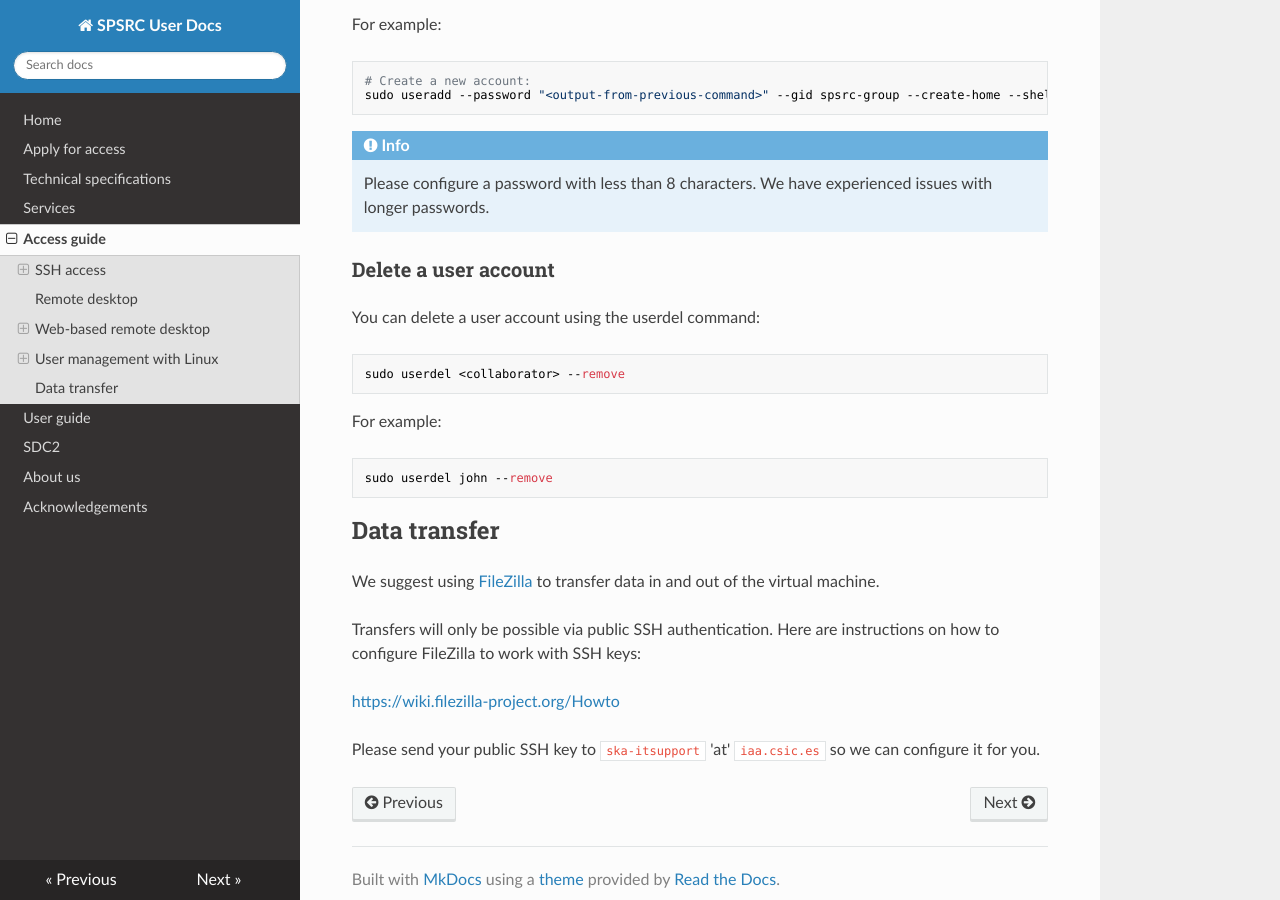
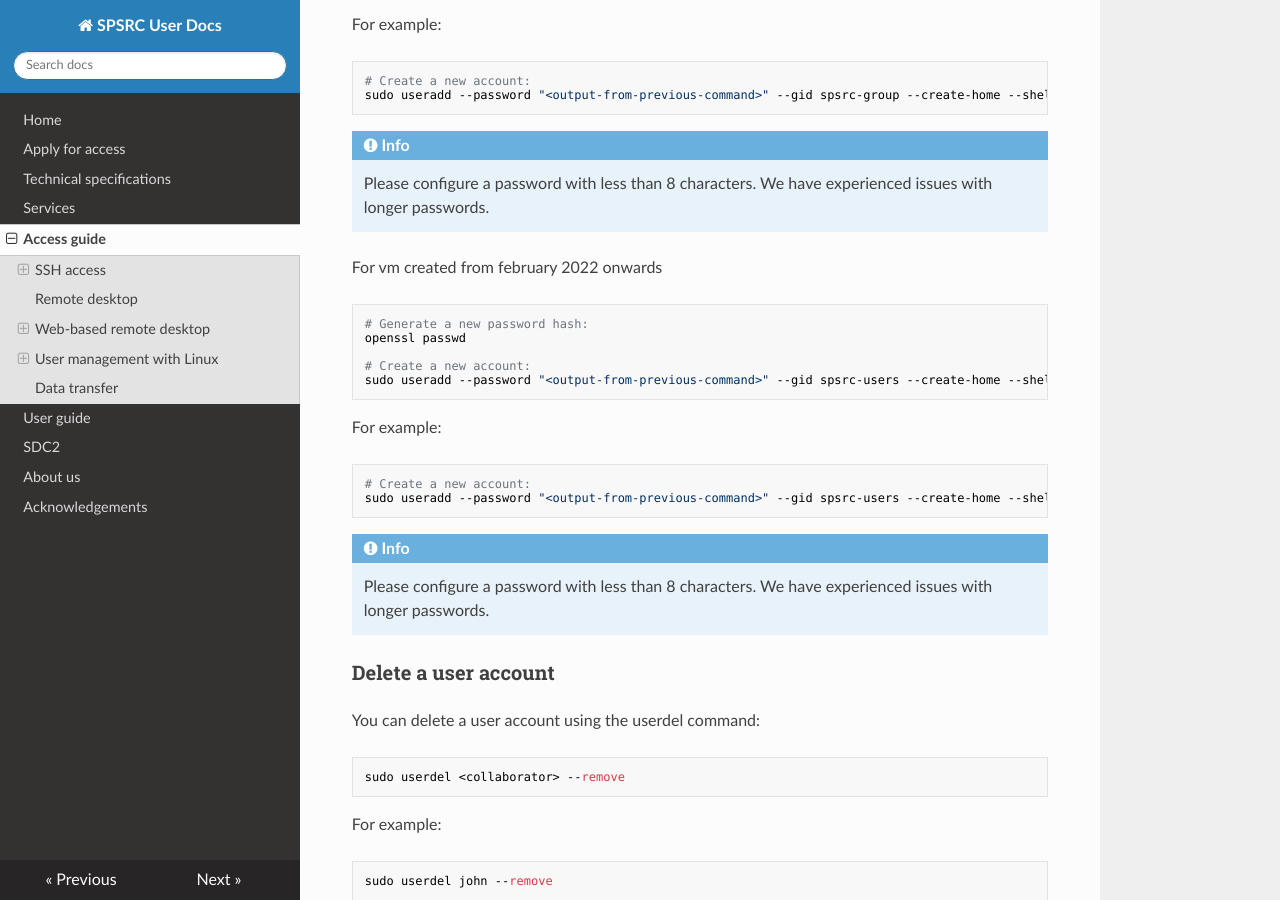
Before and after one commit to espsrc/spsrc_user_docs, an MkDocs documentation site: the page built from docs/access_guide.md, in a window 1280 px wide and 900 px high, scrolled down 9246 px. Built offline with MkDocs 1.6.1, drawn with Linux system fonts in a browser that asks for light colours; nearby versions of some CDN libraries.

Commit message:
Update access_guide.md

````diff
--- a/docs/access_guide.md
+++ b/docs/access_guide.md
@@ -214,6 +214,23 @@ sudo useradd --password "<output-from-previous-command>" --gid spsrc-group --cre
 !!! info
     Please configure a password with less than 8 characters. We have experienced issues with longer passwords.
 
+For vm created from february 2022 onwards
+```
+# Generate a new password hash:
+openssl passwd
+
+# Create a new account:
+sudo useradd --password "<output-from-previous-command>" --gid spsrc-users --create-home --shell /bin/bash <collaborator>
+```
+For example:
+```
+# Create a new account:
+sudo useradd --password "<output-from-previous-command>" --gid spsrc-users --create-home --shell /bin/bash john
+```
+
+!!! info
+    Please configure a password with less than 8 characters. We have experienced issues with longer passwords.
+
 ### Delete a user account
 
 You can delete a user account using the userdel command:
````
